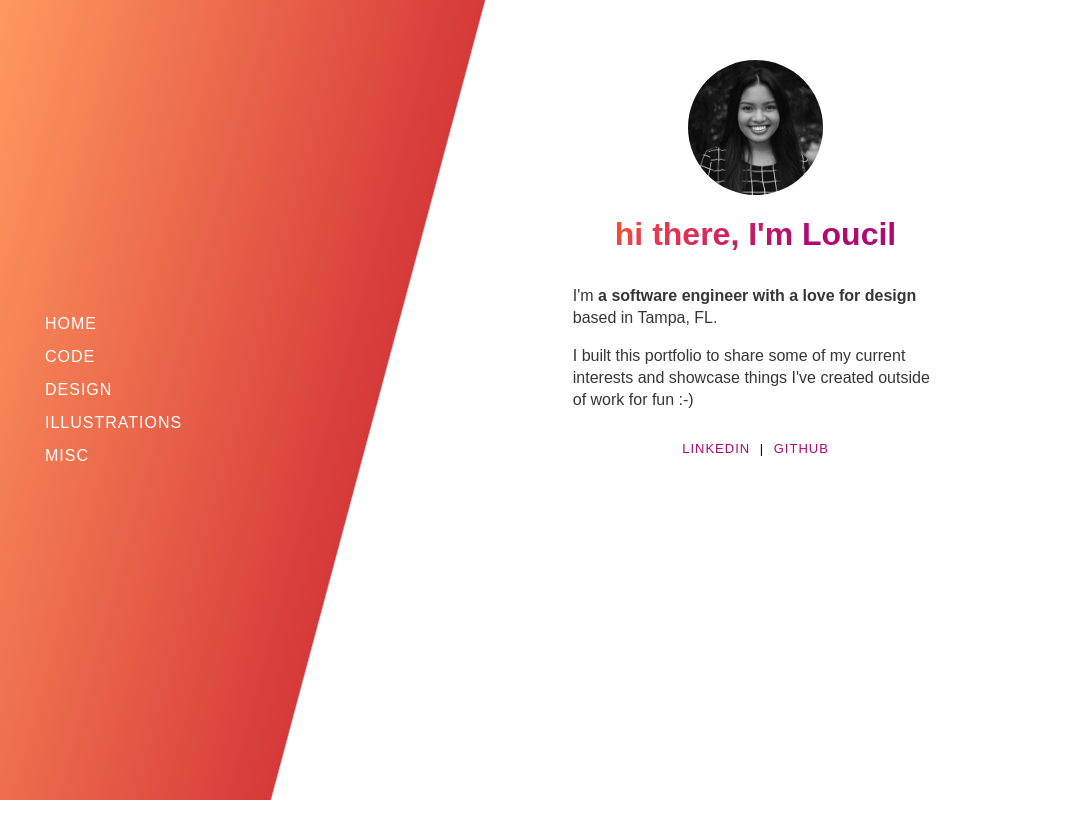
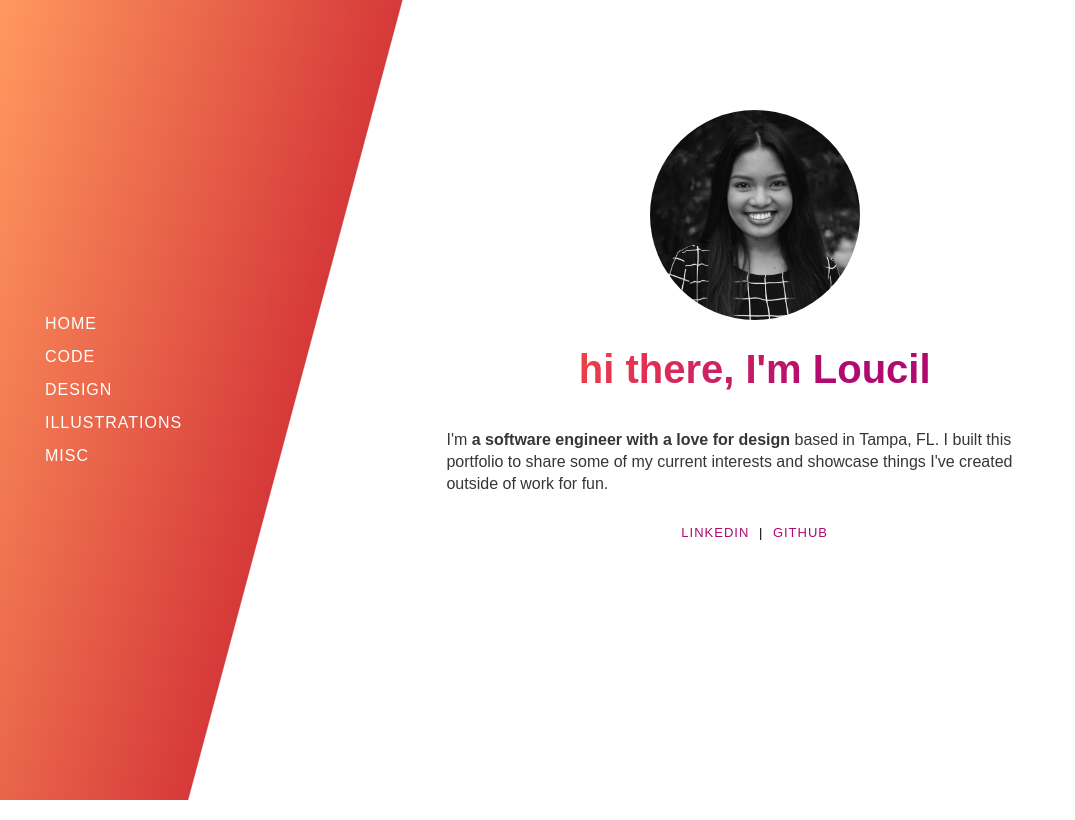
Before and after one commit to loucilvr/loucilrubio.github.io, a React (Create React App) app in the folder my-app/: page / in a window 1280 px wide. Shown: the whole page, without its empty margins (0-1075 px from the left). Built offline with nearby package versions, Linux system fonts and the light colour scheme.

Commit message:
style 'cleanup'

```diff
--- a/my-app/src/Components/AboutMe/About.css
+++ b/my-app/src/Components/AboutMe/About.css
@@ -1,11 +1,10 @@
 /* TODO: Switch to JSS */
 
 .about {
-    height: 100%;
-    width: 60%;
 	overflow-y: auto;
     font-family: sans-serif;
-    margin-top: 20px;
+    margin-top: 8%;
+    width: 80%;
 }
 
 .aboutHeader{
@@ -29,6 +28,7 @@
     font-weight: 700;
     padding-bottom: 10px;
     text-align: center;
+    font-size: 40px;
 }
 
 .aboutDetails{
--- a/my-app/src/Components/AboutMe/AboutMe.js
+++ b/my-app/src/Components/AboutMe/AboutMe.js
@@ -11,10 +11,9 @@ const AboutMe = () => (
        />
         <h1 className="name">hi there, I'm Loucil</h1>
        <section className="aboutDetails">
-           <p> I'm <b>a software engineer with a love for design</b> based in Tampa, FL. </p>
-            <p>
+           <p> I'm <b>a software engineer with a love for design</b> based in Tampa, FL.
                I built this portfolio to share some of my current interests and
-               showcase things I've created outside of work for fun :-)
+               showcase things I've created outside of work for fun.
            </p>
         </section>
        <section className="mediaLinks">
--- a/my-app/src/Components/App.js
+++ b/my-app/src/Components/App.js
@@ -13,6 +13,11 @@ const useStyles = createUseStyles({
   root: {
     display: 'flex',
     justifyContent: 'space-between'
+  },
+  '@media (min-width: 1024px)': {
+    mainContent: {
+        width: '50%'
+    }
   }
 });
 
@@ -23,12 +28,12 @@ const App = () => {
             <Switch>
                 <div className={classes.root}>
                     <Menu/>
-                    <main>
-                    <Route exact path="/" component={AboutMe} />
-                    <Route path="/code" component={Code} />
-                    <Route path="/illustrations" component={Illustrations} />
-                    <Route path="/design" component={Design} />
-                    <Route path="/misc" component={Misc} />
+                    <main className={classes.mainContent}>
+                        <Route exact path="/" component={AboutMe} />
+                        <Route path="/code" component={Code} />
+                        <Route path="/illustrations" component={Illustrations} />
+                        <Route path="/design" component={Design} />
+                        <Route path="/misc" component={Misc} />
                     </main>
                 </div>
             </Switch>
```
